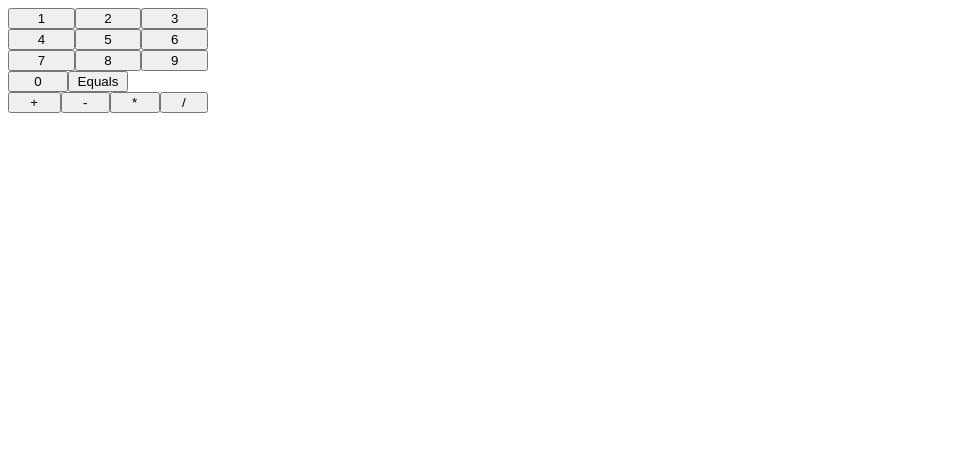
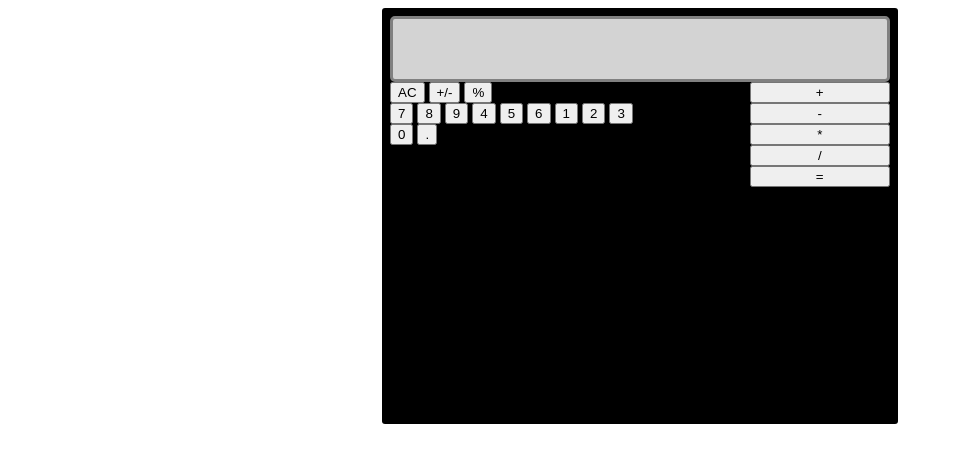
Before and after one commit to raywang38/calculator, a plain HTML site: page index.html in a window 1280 px wide. Shown: the whole page, without its empty margins (0-953 px from the left). Drawn offline with Linux system fonts and the light colour scheme.

Commit message:
add clickable buttons which store variables
Clickable buttons added in order to store the input
into variables that can process the actions.

```diff
--- a/index.html
+++ b/index.html
@@ -7,19 +7,31 @@
         <script src="script.js" defer></script>
     </header>
     <body>
+        <div class="calculator">
+            <div class="displayField">
+
+            </div>
+            <div class="box">
+                <div class="container">
+                    <div class="toppad">
+                        <button>AC</button>
+                        <button>+/-</button>
+                        <button>%</button>
+                    </div>
                     <div class="numpad">
+                        <button>7</button>
+                        <button>8</button>
+                        <button>9</button>
+                        <button>4</button>
+                        <button>5</button>
+                        <button>6</button>
                         <button>1</button>
                         <button>2</button>
                         <button>3</button>
-            <button>4</button>
-            <button>5</button>
-            <button>6</button>
-            <button>7</button>
-            <button>8</button>
-            <button>9</button>
                         <div class="bottompad">
                             <button>0</button>
-                <button>Equals</button>
+                            <button>.</button>
+                        </div>
                     </div>
                 </div>
                 <div class="operators">
@@ -27,6 +39,9 @@
                     <button>-</button>
                     <button>*</button>
                     <button>/</button>
+                    <button>=</button>
+                </div>
+            </div>
         </div>
     </body>
 </html>
--- a/script.js
+++ b/script.js
@@ -1,6 +1,29 @@
 let num1;
 let num2;
 let operator;
+
+const numButtons = document.querySelectorAll(".numpad button")
+
+numButtons.forEach((numButton) => {
+    numButton.addEventListener("click", () => {
+        num1 = parseInt(numButton.textContent);
+        num2 = parseInt(numButton.textContent);
+    })
+})
+
+const operatorButtons = document.querySelectorAll(".operators button")
+
+operatorButtons.forEach((operatorButton) => {
+    operatorButton.addEventListener("click", () => {
+        if (operatorButton.textContent === "=") {
+            const displayField = document.querySelector(".displayField");
+            displayField.textContent = operate(num1, num2, operator);
+        }
+        else {
+            operator = operatorButton.textContent;
+        }
+    })
+})
 
 function add(array) {
     return array.reduce((total, current) => {
@@ -45,5 +68,3 @@ function operate(num1, num2, operator) {
             return divide(array)
     }
 }
-
-console.log(operate(4, 6, "*"))
--- a/styles.css
+++ b/styles.css
@@ -1,28 +1,42 @@
-.numpad {
+.calculator {
     display: flex;
-    max-width: 200px;
-    flex-wrap: wrap;
+    flex-direction: column;
+    height: 400px;
+    padding: 8px;
+    background-color:black;
+    border-radius: 3px;
+    margin: auto;
+    max-width: 500px;
 }
 
-.numpad button {
-    width: 60px;
-    flex: auto;
+.displayField {
+    background-color:lightgray;
+    height: 60px;
+    border-width: 3px;
+    border-radius: 5px;
+    border-color:gray;
+    border-style: solid;
+    text-align: right;
+    font-size: 30px;
 }
 
-.bottompad {
+.box {
     display: flex;
-    max-width: 200px;
+    flex: 1;
 }
 
-.bottompad button {
+.container {
+    display: flex;
     flex: auto;
+    flex-direction: column;
 }
 
 .operators {
     display: flex;
-    max-width: 200px;
+    flex-direction: column;
+    flex: auto;
 }
 
-.operators button {
-    flex: auto;
+.button {
+    background-color: lightgray;
 }
```
Lines whose indentation alone changed are shown as unchanged.
